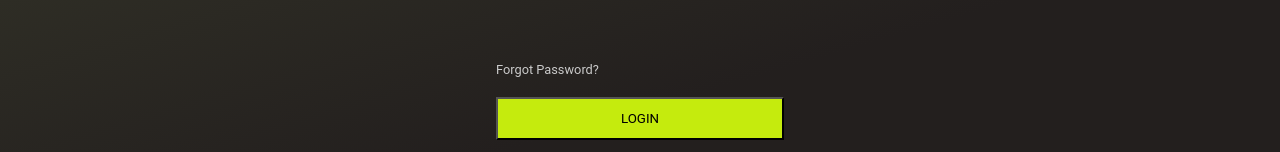
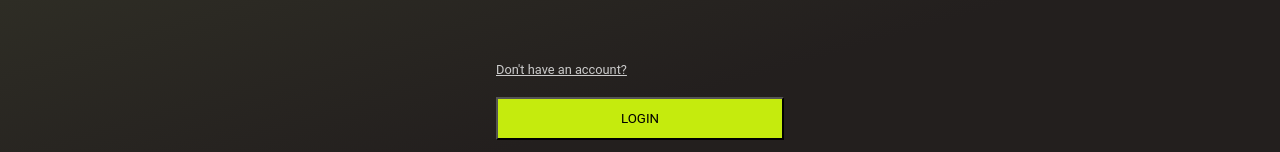
Before and after one commit to TheSciCoder3000/epark, a React (Vite) app: page /login in a window 1280 px wide. Shown: the part 415-567 px from the top of the page. Built offline with nearby package versions, Linux system fonts and the light colour scheme; no server answers.

Commit message:
add link to register page

```diff
--- a/src/pages/Login.jsx
+++ b/src/pages/Login.jsx
@@ -1,6 +1,6 @@
 import { useState } from "react";
 import { useAuth } from "../components/contexts/useAuth";
-import { Navigate, useNavigate } from "react-router";
+import { Link, Navigate, useNavigate } from "react-router";
 import "../assets/styles/css/Login.css";
 
 function Login() {
@@ -38,7 +38,7 @@
                     </div>
 
                     <div className="form-actions">
-                        <a>Forgot Password?</a>
+                        <Link to="/register">Don&apos;t have an account?</Link>
                         <button className="login-btn" type="submit">LOGIN</button>
                     </div>
                 </form>
```
